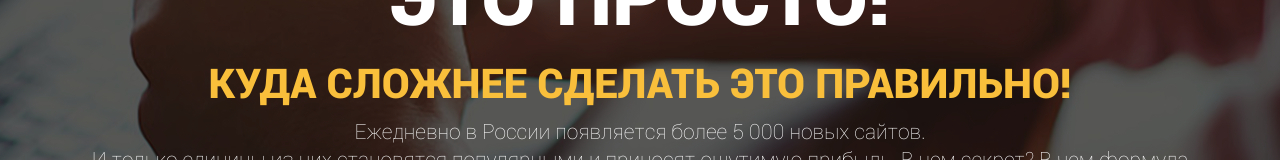
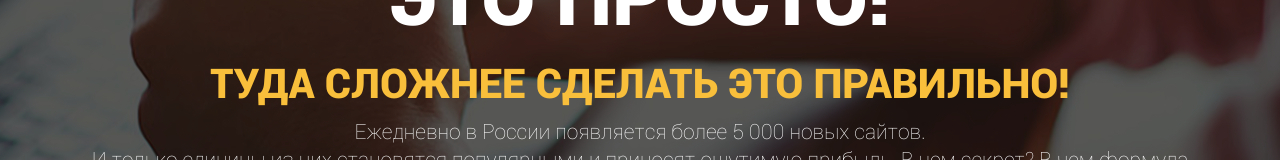
Before and after one commit to AntonFilimnov/Wordpress-, a plain HTML site: page index.html in a window 1280 px wide. Shown: the part 304-464 px from the top of the page. Drawn offline with nearby package versions, Linux system fonts and the light colour scheme; a web font is replaced by a local one.

Commit message:
second
git commit-a -msecond
git status

```diff
--- a/index.html
+++ b/index.html
@@ -28,7 +28,7 @@
                 </h2>
             </div>
             <h2 class="title">
-                Куда сложнее сделать это правильно!
+                Туда сложнее сделать это правильно!
             </h2>
             <div class="promo_text">
                 Ежедневно в России появляется более 5 000 новых сайтов.<br>
```
